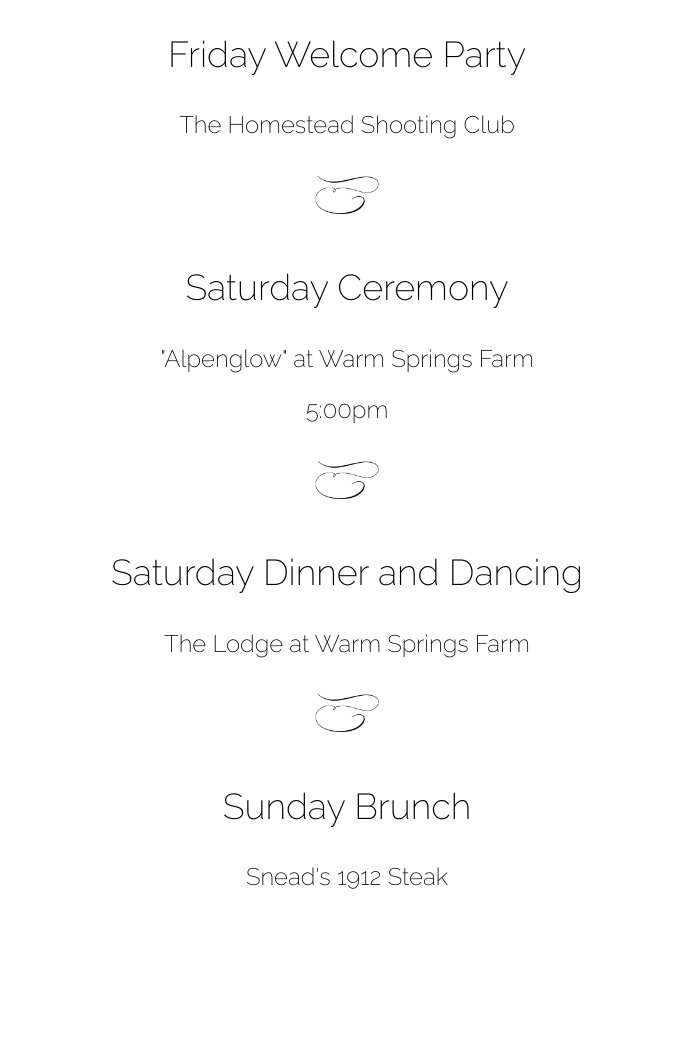
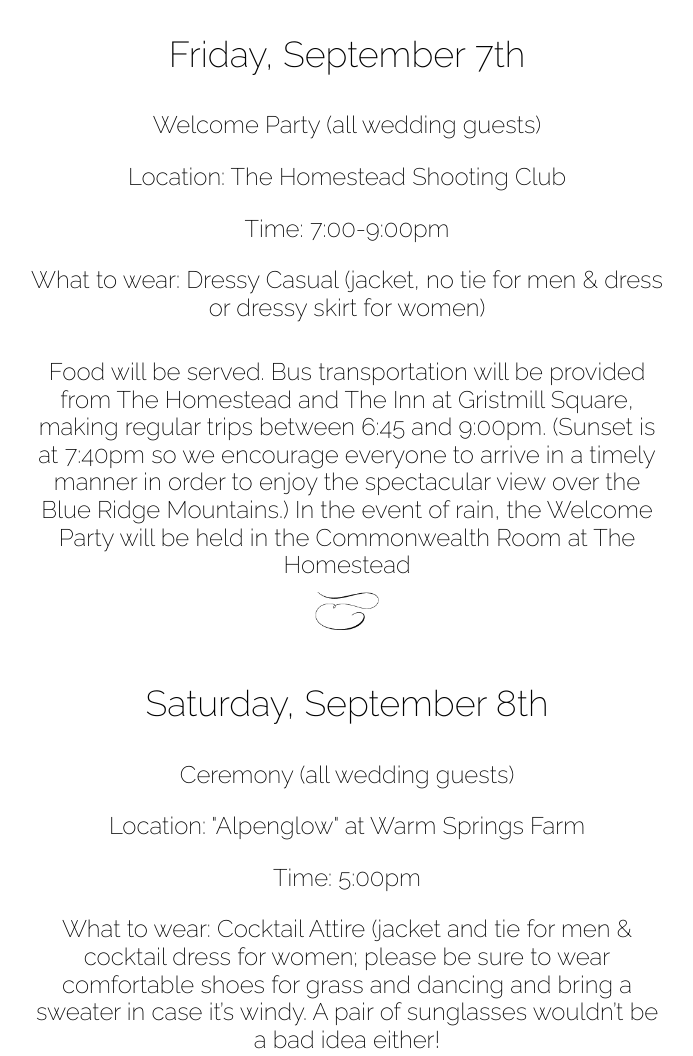
Before and after one commit to hiterharris/ourlovestorery, a plain HTML site: page schedule.html in a window 1280 px wide. Shown: the part 679-1735 px from the top of the page, without its empty margins (293-986 px from the left). Before the commit the page ends 1594 px from the top, so only its background shows below. Drawn offline with nearby package versions, Linux system fonts and the light colour scheme.

Commit message:
schedule updated, our story added

```diff
--- a/css/style.css
+++ b/css/style.css
@@ -916,13 +916,17 @@
       font-family: 'Raleway';
     }
 
-    .event-title {
+    .event-date {
       font-weight: 200;
       font-size: 36px;
     }
-    .event-location, .event-time {
+    .event-location, .event-title, .event-time, .dress, .food {
       font-weight: 200;
       font-size: 24px;
+    }
+    .food, .dress {
+      width:50%;
+      margin: auto;
     }
 
 .space-graphic {
@@ -938,4 +942,10 @@
   padding-bottom:50px;
 }
 
+.coming-soon {
+  font-size: 28px;
+  width:75%;
+  line-height: 1.5;
+}
+
 /*# sourceMappingURL=style.css.map */
--- a/schedule.html
+++ b/schedule.html
@@ -60,26 +60,50 @@
     </div>
 
     <div class="schedule">
+
       <div class="event">
-        <p class="event-title">Friday Welcome Party</p>
-        <p class="event-location">The Homestead Shooting Club</p>
+        <p class="event-date">Friday, September 7th</p>
+        <p class="event-title">Welcome Party (all wedding guests)</p>
+        <p class="event-location">Location: The Homestead Shooting Club</p>
+        <p class="event-time">Time: 7:00-9:00pm</p>
+        <p class="dress">What to wear: Dressy Casual (jacket, no tie for men & dress or dressy skirt for women)</p>
+        <br><br>
+        <p class="food">Food will be served.  Bus transportation will be provided from The Homestead and The Inn at Gristmill Square, making regular trips between 6:45 and 9:00pm. (Sunset is at 7:40pm so we encourage everyone to arrive in a timely manner in order to enjoy the spectacular view over the Blue Ridge Mountains.) In the event of rain, the Welcome Party will be held in the Commonwealth Room at The Homestead</p>
       </div>
+
       <img class="space-graphic" src="images/space-graphic.png" alt="">
+
       <div class="event">
-        <p class="event-title">Saturday Ceremony</p>
-        <p class="event-location">"Alpenglow" at Warm Springs Farm</p>
-        <p class="event-time">5:00pm</p>
+        <p class="event-date">Saturday, September 8th</p>
+        <p class="event-title">Ceremony (all wedding guests)</p>
+        <p class="event-location">Location: "Alpenglow" at Warm Springs Farm</p>
+        <p class="event-time">Time: 5:00pm</p>
+        <p class="dress">What to wear: Cocktail Attire (jacket and tie for men & cocktail dress for women; please be sure to wear comfortable shoes for grass and dancing and bring a sweater in case it’s windy. A pair of sunglasses wouldn’t be a bad idea either!</p>
+        <br><br>
+        <p class="food">Food will be served.  Bus transportation will be provided from The Homestead and The Inn at Gristmill Square, making regular trips between 6:45 and 9:00pm. (Sunset is at 7:40pm so we encourage everyone to arrive in a timely manner in order to enjoy the spectacular view over the Blue Ridge Mountains.) In the event of rain, the Welcome Party will be held in the Commonwealth Room at The Homestead</p>
       </div>
+
       <img class="space-graphic" src="images/space-graphic.png" alt="">
+
       <div class="event">
-        <p class="event-title">Saturday Dinner and Dancing</p>
-        <p class="event-location">The Lodge at Warm Springs Farm</p>
+        <p class="event-date">Dinner and Dancing Reception to Follow</p>
+        <!-- <p class="event-title">Dinner and Dancing Reception to Follow</p> -->
+        <p class="event-location">Location: The Lodge at Warm Springs Farm</p>
+        <!-- <p class="event-time">Time: 7:00-9:00pm</p> -->
+        <!-- <p class="dress">What to wear: Dressy Casual (jacket, no tie for men & dress or dressy skirt for women)</p> -->
+        <br>
+        <p class="food">Bus transportation will be provided from The Homestead and The Inn at Gristmill Square. Buses will depart promptly at 4:00pm from the front of The Homestead and 4:10pm from the front of Inn at Gristmil Square</p>
       </div>
+
       <img class="space-graphic" src="images/space-graphic.png" alt="">
+
       <div class="event">
-        <p class="event-title">Sunday Brunch</p>
-        <p class="event-location">Snead's 1912 Steak</p>
-      </div>
+          <p class="event-date">Sunday, September 9th</p>
+          <p class="event-title">Farewell Brunch</p>
+          <p class="event-location">Location: Snead's 1912 Steak</p>
+          <p class="event-time">Time: 9:30-11:30am</p>
+        </div>
+
     </div>
 
 
```
Also changed, not shown: index.html (+1 -1 lines), story.html (+5 -1 lines).
